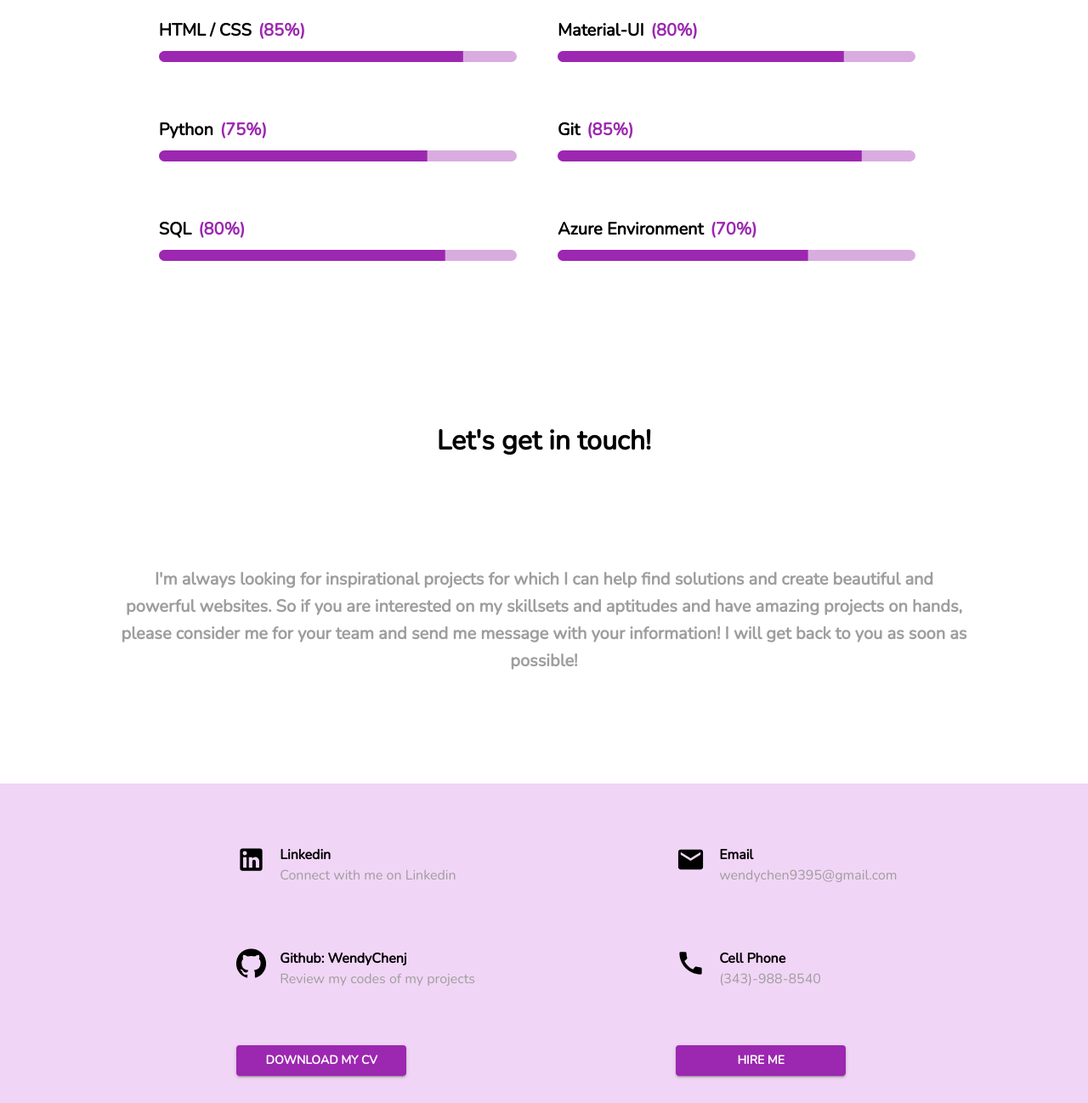
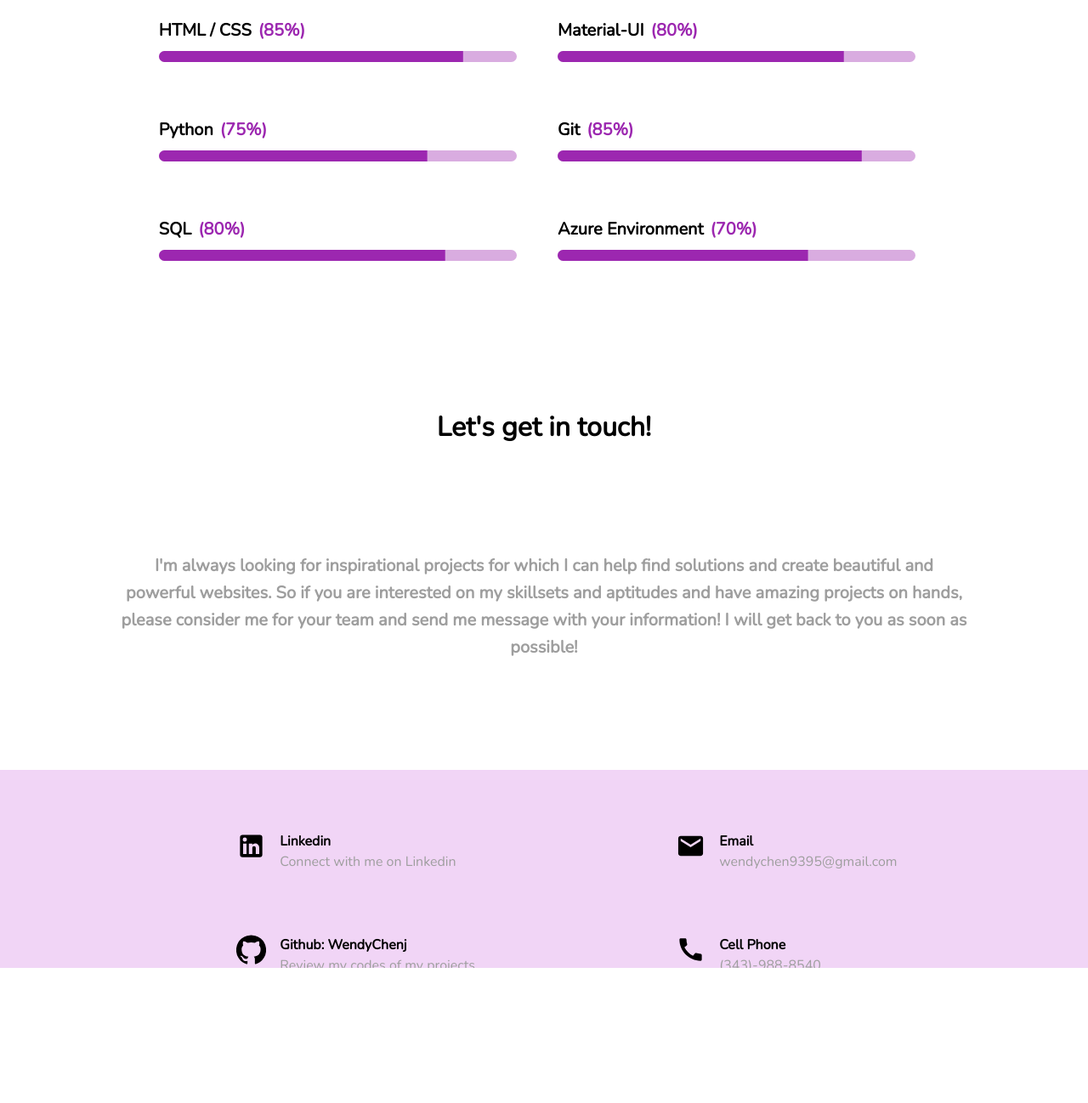
Before and after one commit to WendyChenj/My-Portfolio, a React (Create React App) app: page / in a window 1280 px wide. Shown: the part 3979-5277 px from the top of the page at 85% size. After the commit the page ends 5118 px from the top, so only its background shows below. Built offline with nearby package versions, Linux system fonts and the light colour scheme.

Commit message:
contact page adjustment

```diff
--- a/src/components/Contact/Contact.css
+++ b/src/components/Contact/Contact.css
@@ -3,6 +3,7 @@
     display: flex;
     flex-flow: column nowrap;
     justify-content: space-between;
+    overflow: scroll;
 }
 
 .contact-container {
@@ -120,6 +121,16 @@
     }
 }
 
+@media screen and (max-height: 800px) {
+    .contact-container {
+        padding-top: 112px;
+    }
+
+    .contact-end {
+        height: 220px;
+    }
+}
+
 
 .contact-content-extra-small {
     display: flex;
```
